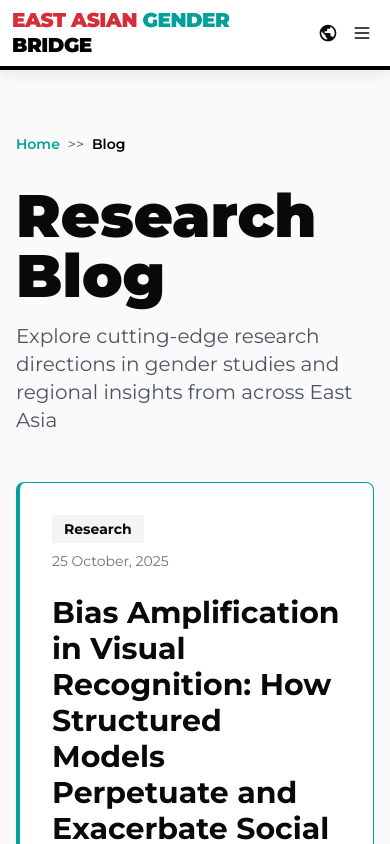
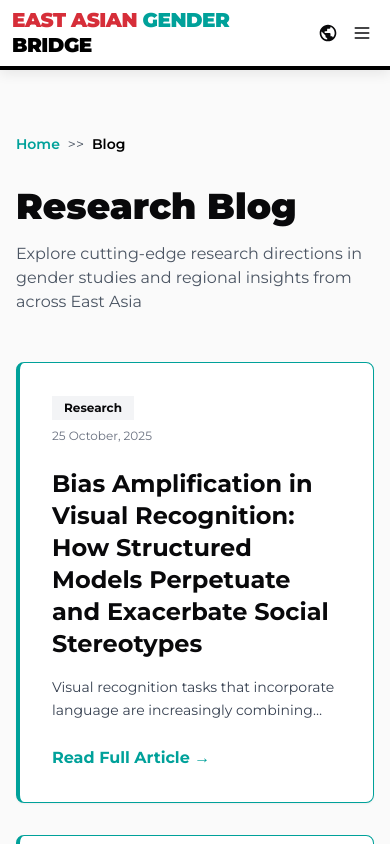
Before and after one commit to Username-19999/gender-bridge-asia, a Next.js app: page /blog in a window 390 px wide. Shown: the top 844 px of the page. Built offline with nearby package versions, Linux system fonts and the light colour scheme.

Commit message:
feat: optimize mobile font sizes for blog list and article detail pages

```diff
--- a/src/app/blog/[id]/page.tsx
+++ b/src/app/blog/[id]/page.tsx
@@ -167,7 +167,7 @@ export default function BlogDetailPage() {
     <div className="min-h-screen bg-white">
       <Navigation />
       <div className="max-w-4xl mx-auto px-4 sm:px-6 lg:px-8 py-16">
-        <div className="text-sm text-gray-600 mb-8">
+        <div className="text-xs sm:text-sm text-gray-600 mb-8">
           <Link href="/" className="text-[#00a19a] font-semibold hover:underline">
             {language === "en" ? "Home" : "首页"}
           </Link>
@@ -184,20 +184,20 @@ export default function BlogDetailPage() {
         <AnimatedSection>
           <article>
             <div className="mb-8">
-              <span className="inline-block bg-[#00a19a] text-white px-4 py-2 font-bold mb-4">{article.category}</span>
-              <p className="text-sm text-gray-500 mb-2">{article.date}</p>
+              <span className="inline-block bg-[#00a19a] text-white px-3 py-1.5 sm:px-4 sm:py-2 text-xs sm:text-base font-bold mb-4">{article.category}</span>
+              <p className="text-xs sm:text-sm text-gray-500 mb-2">{article.date}</p>
             </div>
 
-            <h1 className="text-4xl md:text-4xl font-black mb-8 leading-tight">{article.title}</h1>
+            <h1 className="text-2xl sm:text-4xl font-black mb-8 leading-tight">{article.title}</h1>
 
-            <div className="prose prose-lg max-w-none" dangerouslySetInnerHTML={{ __html: content }} />
+            <div className="prose prose-sm sm:prose-lg max-w-none" dangerouslySetInnerHTML={{ __html: content }} />
 
             <div className="mt-12 pt-8 border-t-2 border-gray-200">
-              <h3 className="text-2xl font-bold mb-4">{t("Share this article", "分享这篇文章")}</h3>
+              <h3 className="text-lg sm:text-2xl font-bold mb-4">{t("Share this article", "分享这篇文章")}</h3>
               <div className="flex space-x-4">
-                <a href="#" className="text-[#00a19a] hover:underline font-semibold">Twitter</a>
-                <a href="#" className="text-[#00a19a] hover:underline font-semibold">LinkedIn</a>
-                <a href="#" className="text-[#00a19a] hover:underline font-semibold">Facebook</a>
+                <a href="#" className="text-sm sm:text-base text-[#00a19a] hover:underline font-semibold">Twitter</a>
+                <a href="#" className="text-sm sm:text-base text-[#00a19a] hover:underline font-semibold">LinkedIn</a>
+                <a href="#" className="text-sm sm:text-base text-[#00a19a] hover:underline font-semibold">Facebook</a>
               </div>
             </div>
           </article>
--- a/src/app/blog/page.tsx
+++ b/src/app/blog/page.tsx
@@ -37,8 +37,8 @@ export default function BlogPage() {
 
         <AnimatedSection>
           <div className="mb-16">
-            <h1 className="text-6xl font-black mb-4">{t("Research Blog", "研究博客")}</h1>
-            <p className="text-xl text-gray-600 mb-12">
+            <h1 className="text-4xl sm:text-6xl font-black mb-4">{t("Research Blog", "研究博客")}</h1>
+            <p className="text-base sm:text-xl text-gray-600 mb-12">
               {t("Explore cutting-edge research directions in gender studies and regional insights from across East Asia", "探索性别研究的前沿方向，并获取东亚地区的区域洞察")}
             </p>
 
@@ -48,13 +48,13 @@ export default function BlogPage() {
                   <Card className={`p-8 bg-white hover:shadow-xl transition-all ${article.color}`}>
                     <div className="flex flex-col md:flex-row md:justify-between md:items-start mb-4">
                       <div className="mb-2 md:mb-0">
-                        <span className="inline-block bg-gray-100 px-3 py-1 text-sm font-bold mb-2">{article.category}</span>
-                        <p className="text-sm text-gray-500">{article.date}</p>
+                        <span className="inline-block bg-gray-100 px-3 py-1 text-xs sm:text-sm font-bold mb-2">{article.category}</span>
+                        <p className="text-xs sm:text-sm text-gray-500">{article.date}</p>
                       </div>
                     </div>
-                    <h2 className="text-3xl font-bold mb-4">{article.title}</h2>
-                    <p className="text-gray-700 text-lg mb-6 leading-relaxed line-clamp-2">{article.excerpt}</p>
-                    <Link href={`/blog/${article.id}`} className="inline-flex items-center text-[#00a19a] font-bold text-lg hover:underline">
+                    <h2 className="text-2xl sm:text-3xl font-bold mb-4">{article.title}</h2>
+                    <p className="text-gray-700 text-sm sm:text-lg mb-6 leading-relaxed line-clamp-2">{article.excerpt}</p>
+                    <Link href={`/blog/${article.id}`} className="inline-flex items-center text-[#00a19a] font-bold text-base sm:text-lg hover:underline">
                       {t("Read Full Article", "阅读全文")} →
                     </Link>
                   </Card>
```
